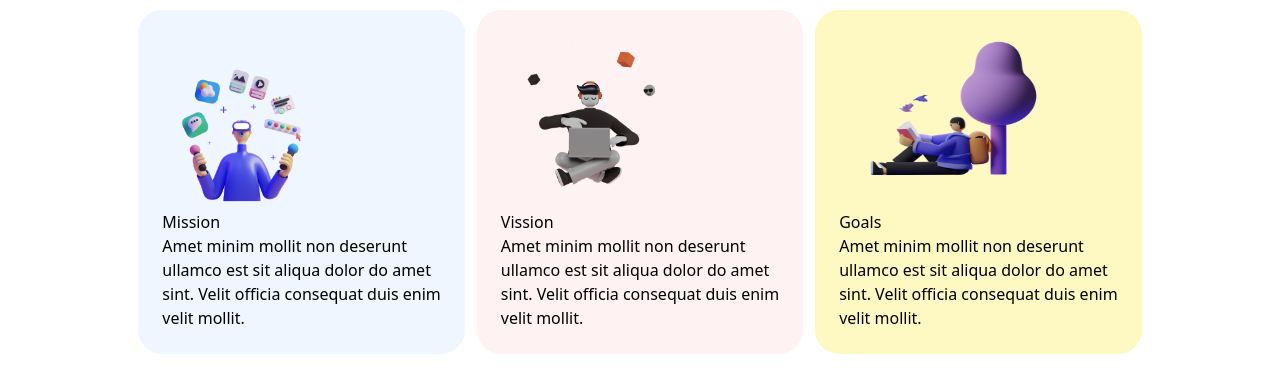
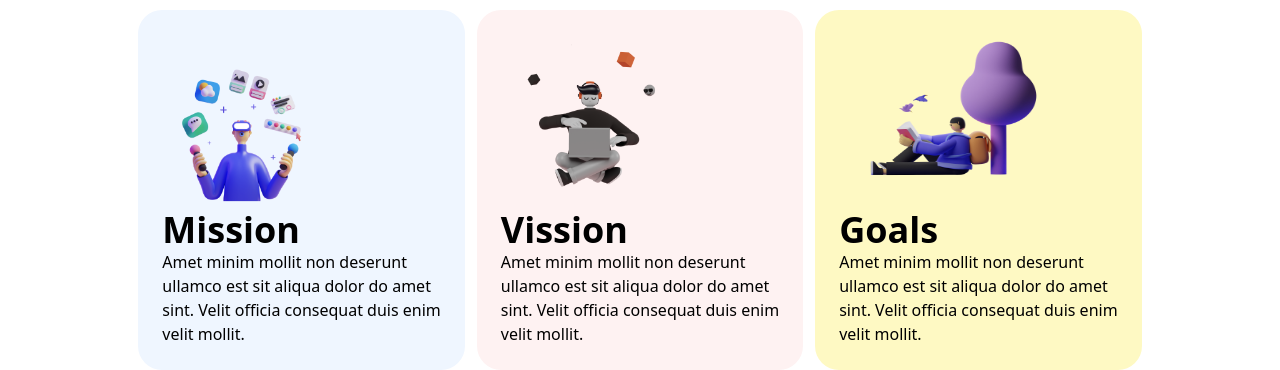
Before and after one commit to raselworshop/mission-2024-withTW, a website built with Vite: page index.html in a window 1280 px wide. Shown: the part 733-1103 px from the top of the page. Built offline with nearby package versions, Linux system fonts and the light colour scheme.

Commit message:
added the styles

```diff
--- a/index.html
+++ b/index.html
@@ -23,7 +23,7 @@
             <h1 class="border-l-red-500 border-l-8 text-stone-950 pt-0 font-sans text-6xl font-bold leading-tight mb-7">Stay Focused on <br>
             <span class="text-orange-500">Mission 2024</span></h1>
             <p class="text-gray-700 mb-5 font-sans">Lorem ipsum dolor sit amet, usu cu esse possit <br> referrentur, at eam falli deterruisset. No duo populo <br> animal noluisse, enim</p>
-            <button class="min-w-40 text-yellow-50 font-sans bg-red-400 px-2 py-4 rounded-lg hover:cursor-pointer font-semibold mb-7">Explore Now</button><br>
+            <button class="min-w-40 text-yellow-50 font-sans bg-red-400 px-2 py-4 rounded-lg hover:cursor-pointer font-semibold mb-7 hover:font-bold hover:min-w-48 hover:italic hover:font-serif">Explore Now</button><br>
             <span class="text-gray-700 font-sans">Scroll down to explore more about us</span>
         </div>
         <!--banner right side contents -->
@@ -37,19 +37,19 @@
             <h1 class="font-sans font-bold text-6xl text-neutral-800">My Mission in <span class="text-orange-400">2024</span></h1>
         </div>
         <div class="grid grid-cols-3 gap-3 justify-start items-start">
-            <div class="bg-blue-50 rounded-3xl p-6">
+            <div class="bg-blue-50 rounded-3xl p-6 hover:min-w-96 hover:gap-1">
                 <img class="min-w-44 h-44" src="./images/illustrators/illustrator-1.png" alt="an images">
-                <h2>Mission</h2>
+                <h2 class="font-sans font-bold text-4xl">Mission</h2>
                 <p>Amet minim mollit non deserunt <br> ullamco est sit aliqua dolor do amet <br> sint. Velit officia consequat duis enim <br> velit mollit.</p>
             </div>
             <div class="bg-red-50 rounded-3xl p-6">
                 <img class="min-w-44 h-44" src="./images/illustrators/illustrator-2.png" alt="image 2nd">
-                <h2>Vission</h2>
+                <h2 class="font-sans font-bold text-4xl">Vission</h2>
                 <p>Amet minim mollit non deserunt <br> ullamco est sit aliqua dolor do amet <br> sint. Velit officia consequat duis enim <br> velit mollit.</p>
             </div>
-            <div class="bg-yellow-100 rounded-3xl p-6">
+            <div class="bg-yellow-100 rounded-3xl p-6 hover:min-w-96 hover:gap-1">
                 <img class="min-w-56 h-44" src="./images/illustrators/illustrator-3.png" alt="image 3rd">
-                <h2>Goals</h2>
+                <h2 class="font-sans font-bold text-4xl">Goals</h2>
                 <p>Amet minim mollit non deserunt <br> ullamco est sit aliqua dolor do amet <br> sint. Velit officia consequat duis enim <br> velit mollit.</p>
             </div>
         </div>
```
